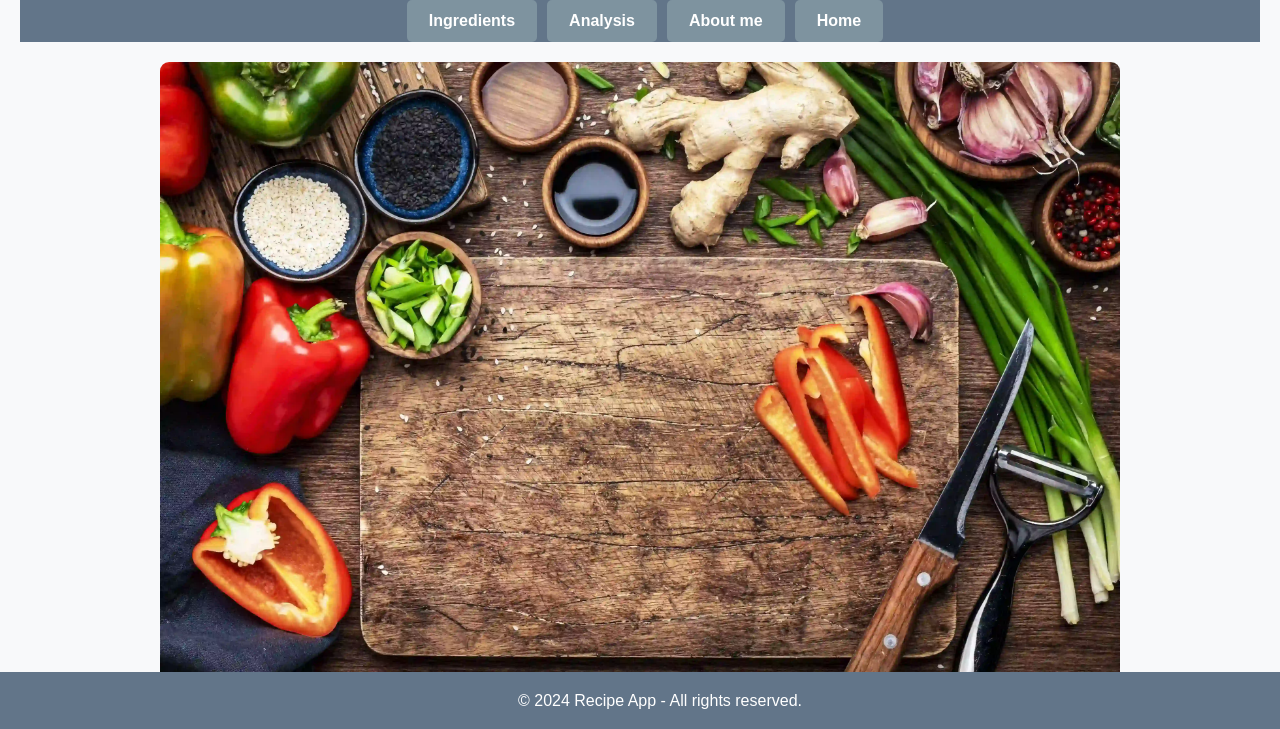
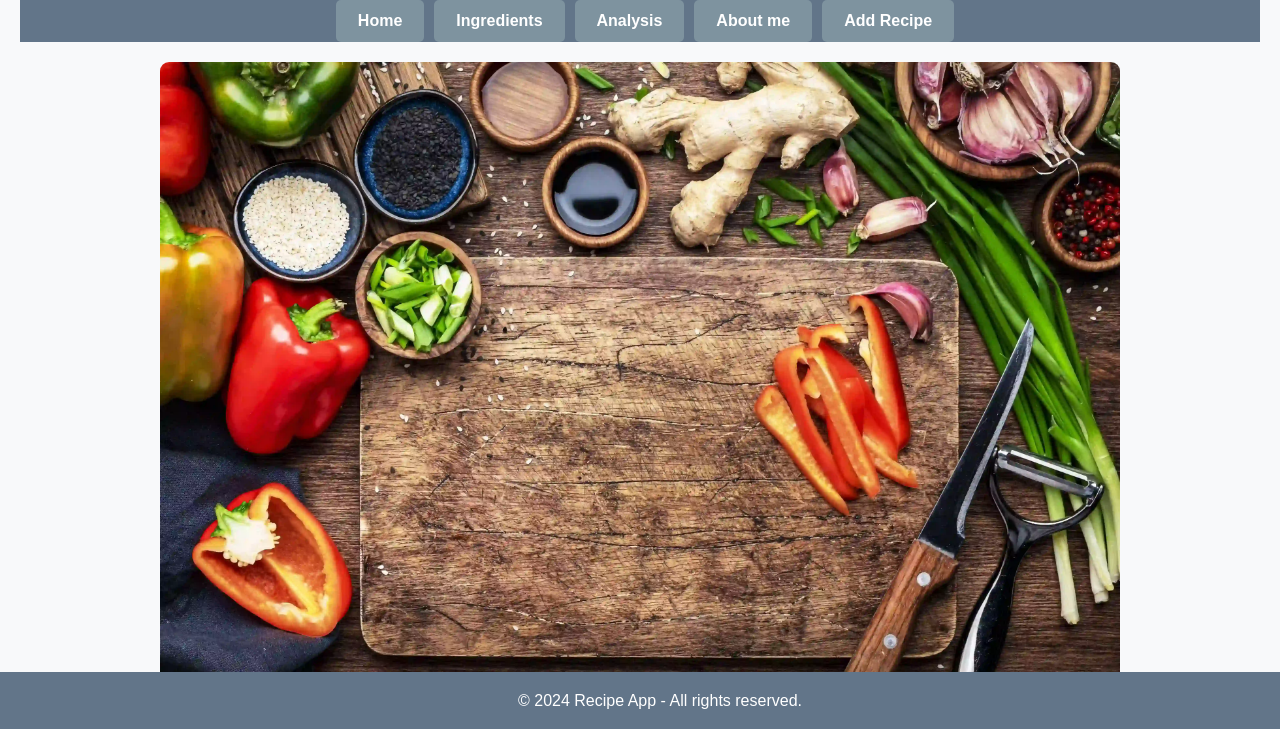
Before and after one commit to terryrossi/recipe-prod-2, a Django app: page / in a window 1280 px wide. Shown: the part 70-799 px from the top of the page. Run offline with Django 4.2, Linux system fonts and the light colour scheme; the visitor is signed in with stand-in values (Sample User, id 1); data that the repository does not hold is empty.

Commit message:
added add-recipe

```diff
--- a/recipe_project/settings.py
+++ b/recipe_project/settings.py
@@ -28,8 +28,6 @@ SECRET_KEY = os.environ.get('DJANGO_SECRET_KEY','django-insecure-ml49cp(e)=yakpe
 # SECURITY WARNING: don't run with debug turned on in production!
 DEBUG = True
 
-# ALLOWED_HOSTS = ['localhost']
-# ALLOWED_HOSTS = ['.herokuapp.com']
 ALLOWED_HOSTS = ['localhost','.herokuapp.com','safe-atoll-52750-86a0b77e2141.herokuapp.com']
 
 # Application definition
@@ -110,6 +108,7 @@ if os.environ.get('DATABASE_URL'):
     db_from_env = dj_database_url.config(conn_max_age=500)
     DATABASES['default'].update(db_from_env)
 
+# Mysql Database:
 # DATABASES = {
 #     'default': {
 #         'ENGINE': 'django.db.backends.mysql',
@@ -178,7 +177,7 @@ DEFAULT_AUTO_FIELD = 'django.db.models.BigAutoField'
 LOGIN_URL='/login/'
 LOGIN_REDIRECT_URL='/'  # redirect to home page after login
 LOGOUT_REDIRECT_URL='/'  # redirect to home page after logout
-SITE_ID = 3  # added for allauth
+SITE_ID = 3  # 3 added for allauth in Prod and Local
 
 # Google Allauth settings
 AUTHENTICATION_BACKENDS = [
--- a/recipes/forms.py
+++ b/recipes/forms.py
@@ -1,5 +1,6 @@
 from django import forms
 from ingredients.models import Ingredient
+from .models import Recipe
 
 CHART_CHOICES = (
     ('pie', 'Pie Chart'),
@@ -11,3 +12,16 @@ CHART_CHOICES = (
 class SearchForm(forms.Form):
     ingredient = forms.CharField(max_length=100, required=False)
     chart_type = forms.ChoiceField(choices=CHART_CHOICES, required=False)
+
+# Form to handle Recipe Data input from the user
+class RecipeForm(forms.ModelForm):
+    class Meta:
+        model = Recipe
+        fields = ['name', 'description', 'ingredients', 'pic', 'cooking_time', 'difficulty']
+        widgets = {
+            'ingredients': forms.CheckboxSelectMultiple(),
+        }
+
+    def __init__(self, *args, **kwargs):
+        super(RecipeForm, self).__init__(*args, **kwargs)
+        self.fields['ingredients'].queryset = Ingredient.objects.all()
--- a/recipes/models.py
+++ b/recipes/models.py
@@ -1,5 +1,6 @@
 from django.db import models
 from django.urls import reverse
+from django.conf import settings
 
 # Create your models here.
 
@@ -11,7 +12,7 @@ difficulty_choices = (
 )
 class Recipe(models.Model):
     name = models.CharField(max_length=100)
-    userid = models.ForeignKey('users.User', on_delete=models.CASCADE)
+    user = models.ForeignKey(settings.AUTH_USER_MODEL, on_delete=models.CASCADE, null=True)
     description = models.TextField()
     ingredients = models.ManyToManyField('ingredients.Ingredient', related_name='recipes')
     cooking_time = models.PositiveIntegerField()
--- a/recipes/templates/recipes/base.html
+++ b/recipes/templates/recipes/base.html
@@ -43,6 +43,11 @@
 		</div>
 		<div class="other-header">
 			<a
+				href="{% url 'recipes:recipes_home' %}"
+				class="other-button"
+				>Home</a
+			>
+			<a
 				href="{% url 'ingredients:ingredients_home' %}"
 				class="other-button"
 				>Ingredients</a
@@ -57,11 +62,13 @@
 				class="other-button"
 				>About me</a
 			>
+			{% if user.is_authenticated %}
 			<a
-				href="{% url 'recipes:recipes_home' %}"
+				href="{% url 'recipes:add_recipe' %}"
 				class="other-button"
-				>Home</a
+				>Add Recipe</a
 			>
+			{% endif %}
 		</div>
 		<div class="content">{% block content %}{% endblock content %}</div>
 		<div class="footer">© 2024 Recipe App - All rights reserved.</div>
--- a/recipes/urls.py
+++ b/recipes/urls.py
@@ -1,6 +1,6 @@
 from django.urls import path
 from .views import RecipeListView, RecipeDetailView
-from .views import records, about_me
+from .views import records, about_me, add_recipe
 
 # we specify the app_name variable to avoid confusion with other apps
 app_name = 'recipes'
@@ -13,4 +13,5 @@ urlpatterns = [
     # path('', records, name='records'),
     path('search/', records, name='records'),
     path('about-me/', about_me, name='about_me'),
+    path('add-recipe/', add_recipe, name='add_recipe'),
 ]
--- a/recipes/views.py
+++ b/recipes/views.py
@@ -1,4 +1,4 @@
-from django.shortcuts import render
+from django.shortcuts import render, redirect
 from django.urls import reverse
 from django.views.generic import ListView, DetailView
 from .models import Recipe
@@ -10,7 +10,7 @@ from .utils import get_username_from_id, get_chart
 
 #to protect class-based view
 from django.contrib.auth.mixins import LoginRequiredMixin
-from .forms import SearchForm
+from .forms import SearchForm, RecipeForm
 
 # Create your views here.
 class RecipeListView(ListView):
@@ -115,6 +115,22 @@ def records(request):
 
     return render(request, 'recipes/records.html', context)
 
+# create a view for the submission of new recipes
+@login_required
+def add_recipe(request):
+    if request.method == 'POST':
+        form = RecipeForm(request.POST, request.FILES)
+        if form.is_valid():
+            recipe = form.save(commit=False)
+            recipe.user = request.user
+            recipe.save()
+            form.save_m2m()
+            return redirect('recipes:recipe_detail',  pk=recipe.pk)
+    else:
+        form = RecipeForm()
+    return render(request, 'recipes/add_recipe.html', {'form': form})
+
+
 # Create a view for the about me page
 def about_me(request):
     return render(request, 'recipes/about_me.html')
```
Also changed, not shown: recipes/templates/recipes/add_recipe.html (added, +10 -0 lines), README.md, media/recipes/charcuterie_o3tBrLT.jpg (added), recipes/migrations/0005_remove_recipe_userid_recipe_user.py (added).
